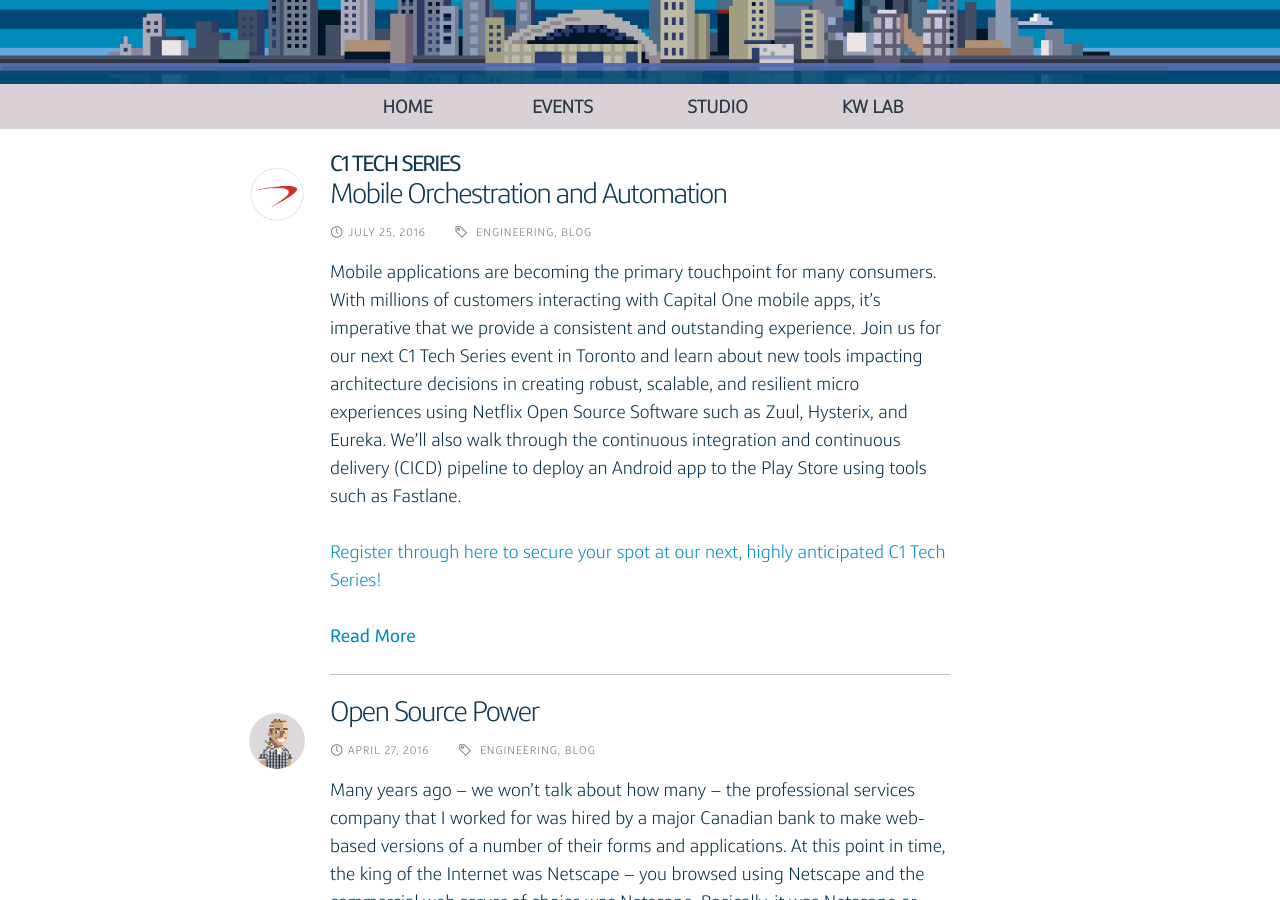
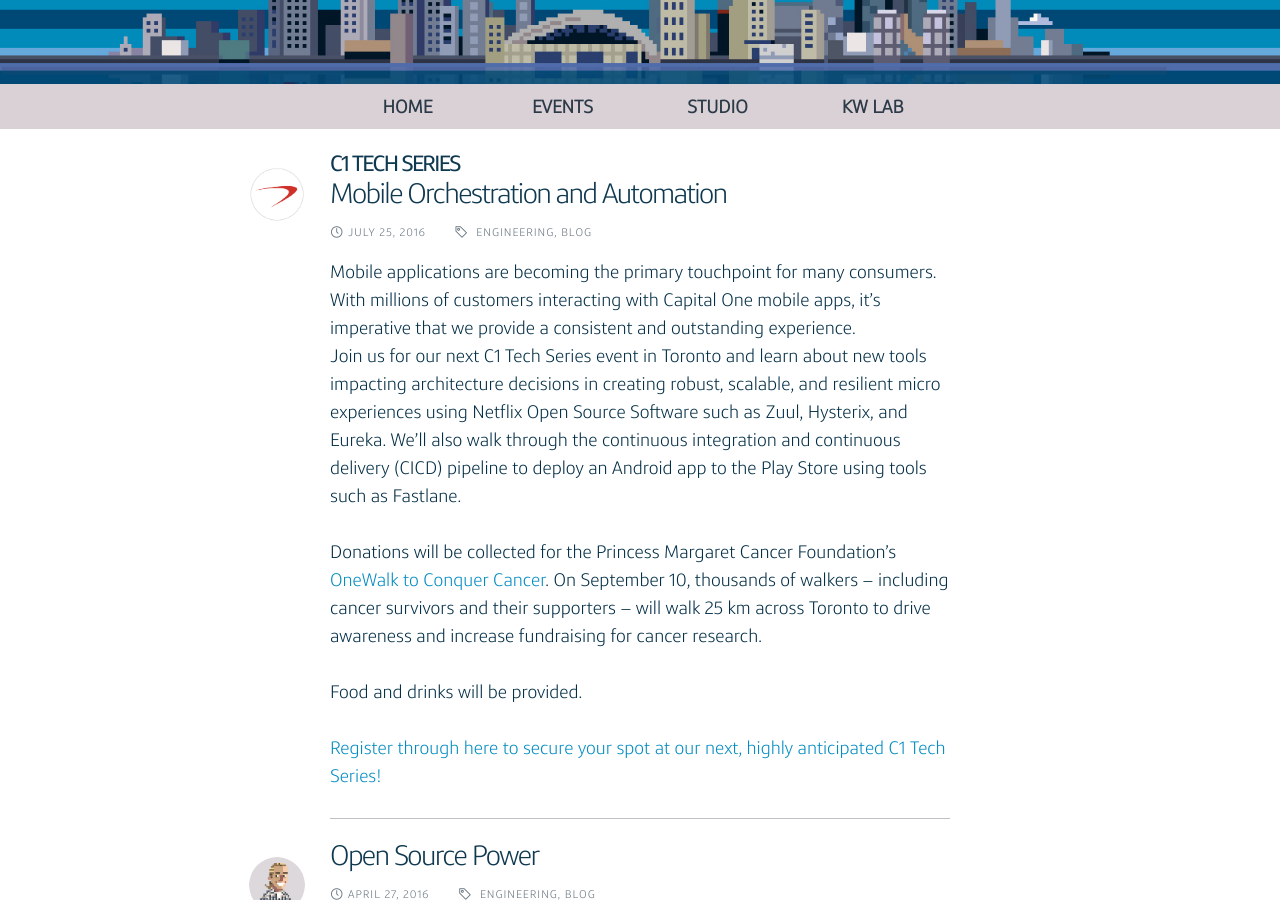
Before and after one commit to CapitalOneCanada/capitalonecanada.github.io, a Jekyll site: the page built from index.html, in a window 1280 px wide and 900 px high, scrolled down 297 px. Built offline with Jekyll 4.4.1, drawn with Linux system fonts in a browser that asks for light colours; nearby versions of some CDN libraries; Markdown is read by kramdown in place of the engine named in the settings; some of the changed lines change nothing that is shown.

Commit message:
Changed excerpt on new blog post

```diff
--- a/_posts/2016-07-25-mobile-orchestration-and-automation.md
+++ b/_posts/2016-07-25-mobile-orchestration-and-automation.md
@@ -7,13 +7,10 @@
 tags: engineering blog
 category: blog
 visible: true
-excerpt: <div class="custom-excerpt">Mobile applications are becoming the primary touchpoint for many consumers. With millions of customers interacting with Capital One mobile apps, it’s imperative that we provide a consistent and outstanding experience. Join us for our next C1 Tech Series event in Toronto and learn about new tools impacting architecture decisions in creating robust, scalable, and resilient micro experiences using Netflix Open Source Software such as Zuul, Hysterix, and Eureka. We’ll also walk through the continuous integration and continuous delivery (CICD) pipeline to deploy an Android app to the Play Store using tools such as Fastlane. <br/><br/> <a href="http://bit.ly/28O3ekD" target="_blank">Register through here to secure your spot at our next, highly anticipated C1 Tech Series!</a> <br/><br/></div>
 ---
 Mobile applications are becoming the primary touchpoint for many consumers. With millions of customers interacting with Capital One mobile apps, it’s imperative that we provide a consistent and outstanding experience.
 Join us for our next C1 Tech Series event in Toronto and learn about new tools impacting architecture decisions in creating robust, scalable, and resilient micro experiences using Netflix Open Source Software such as Zuul, Hysterix, and Eureka. We’ll also walk through the continuous integration and continuous delivery (CICD) pipeline to deploy an Android app to the Play Store using tools such as Fastlane.
 <br/><br/>
-
-<!--more-->
 
 Donations will be collected for the Princess Margaret Cancer Foundation’s <a href="http://to16.onewalk.ca/site/PageServer?pagename=to16_homepage" target="_blank">OneWalk to Conquer Cancer</a>. On September 10, thousands of walkers – including cancer survivors and their supporters – will walk 25 km across Toronto to drive awareness and increase fundraising for cancer research.
 <br/><br/>
```
